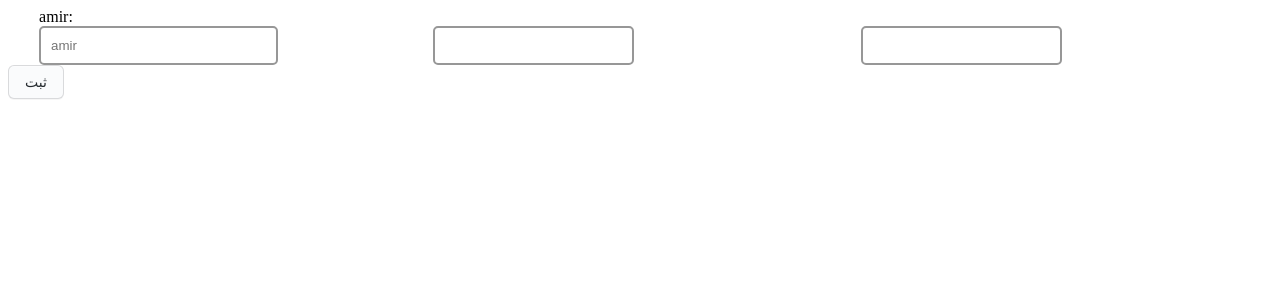
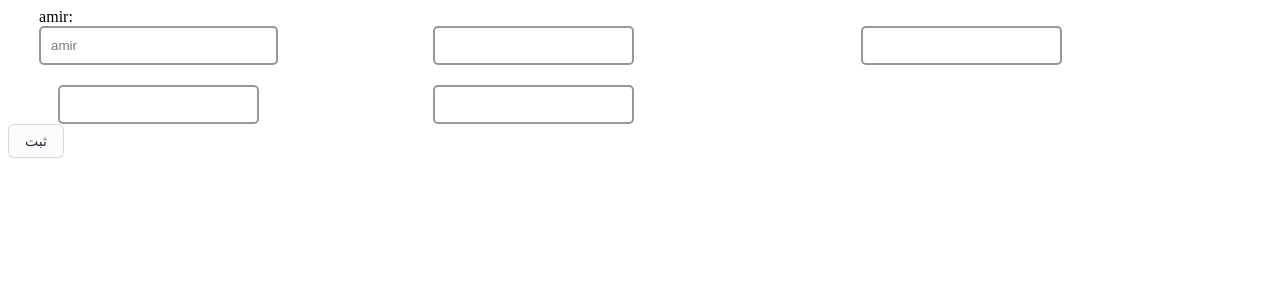
Before and after one commit to Ch-alireza021/genera-form, a React (Vite) app: page / in a window 1280 px wide. Shown: the top 300 px of the page. Built offline with nearby package versions, Linux system fonts and the light colour scheme.

Commit message:
fix grid style

```diff
--- a/src/App.tsx
+++ b/src/App.tsx
@@ -30,6 +30,18 @@ function App() {
       size:'s12 m6 l4',
       error: { regex: ["^[0-9]{11}$", "شماره موبایل باید 11 رقم باشد"] },
     },
+    {
+      name: "phone",
+      type: "number",
+      size:'s12 m6 l4',
+      error: { regex: ["^[0-9]{11}$", "شماره موبایل باید 11 رقم باشد"] },
+    },
+    {
+      name: "phone",
+      type: "number",
+      size:'s12 m6 l4',
+      error: { regex: ["^[0-9]{11}$", "شماره موبایل باید 11 رقم باشد"] },
+    },
   ];
 
   const config={
```
